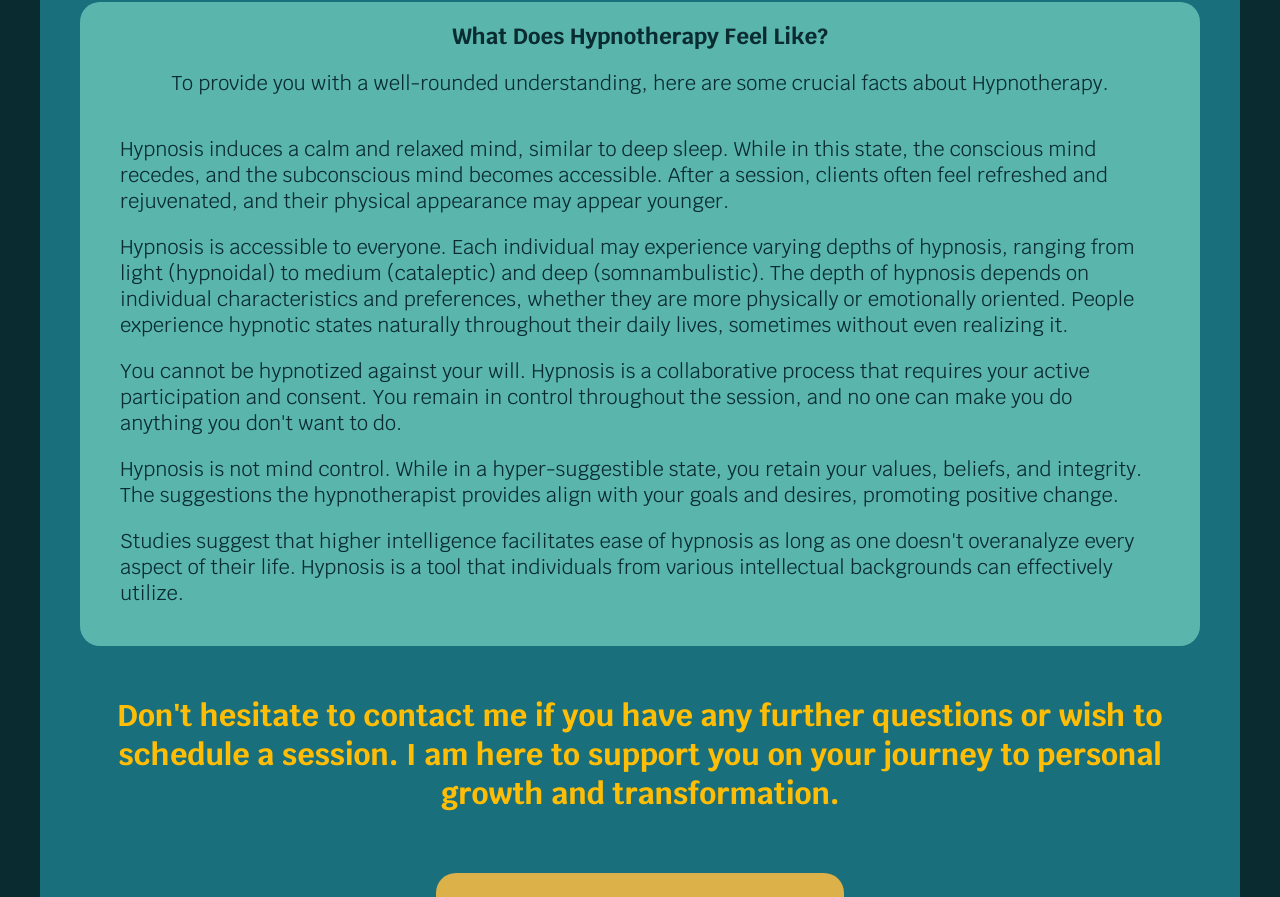
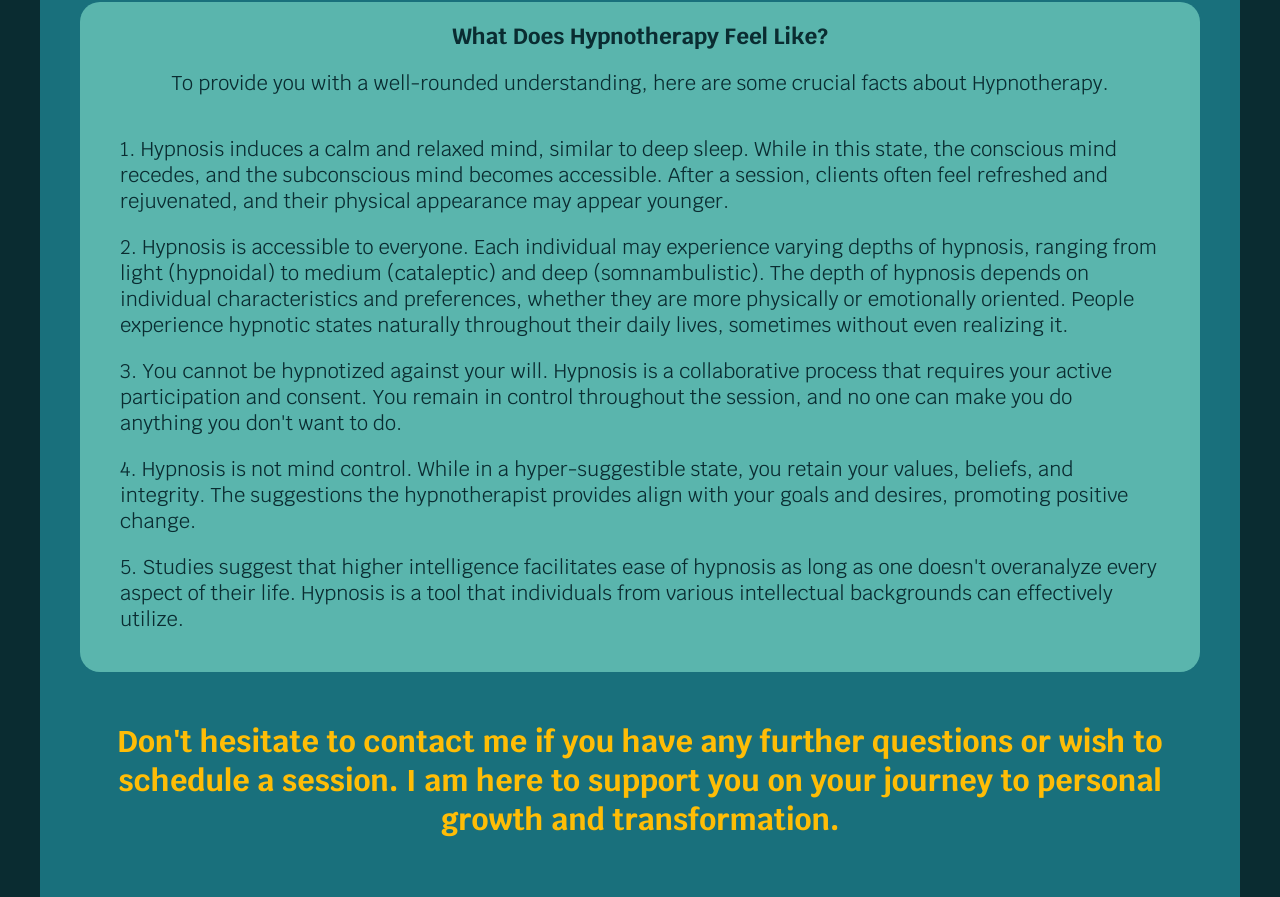
Before and after one commit to benzinow/pos-out-v3, a React (Create React App) app: page /faq in a window 1280 px wide. Shown: the part 3276-4173 px from the top of the page. Built offline with nearby package versions, Linux system fonts and the light colour scheme; a web font is replaced by a local one.

Commit message:
added bumbers to fact list

```diff
--- a/src/pages/Faq.js
+++ b/src/pages/Faq.js
@@ -325,36 +325,36 @@ export function FAQ() {
           </p>
           <ol>
             <li className="answer">
-              Hypnosis induces a calm and relaxed mind, similar to deep sleep.
-              While in this state, the conscious mind recedes, and the
+              1. Hypnosis induces a calm and relaxed mind, similar to deep
+              sleep. While in this state, the conscious mind recedes, and the
               subconscious mind becomes accessible. After a session, clients
               often feel refreshed and rejuvenated, and their physical
               appearance may appear younger.
             </li>
             <li className="answer">
-              Hypnosis is accessible to everyone. Each individual may experience
-              varying depths of hypnosis, ranging from light (hypnoidal) to
-              medium (cataleptic) and deep (somnambulistic). The depth of
-              hypnosis depends on individual characteristics and preferences,
-              whether they are more physically or emotionally oriented. People
-              experience hypnotic states naturally throughout their daily lives,
-              sometimes without even realizing it.
+              2. Hypnosis is accessible to everyone. Each individual may
+              experience varying depths of hypnosis, ranging from light
+              (hypnoidal) to medium (cataleptic) and deep (somnambulistic). The
+              depth of hypnosis depends on individual characteristics and
+              preferences, whether they are more physically or emotionally
+              oriented. People experience hypnotic states naturally throughout
+              their daily lives, sometimes without even realizing it.
             </li>
             <li className="answer">
               {" "}
-              You cannot be hypnotized against your will. Hypnosis is a
+              3. You cannot be hypnotized against your will. Hypnosis is a
               collaborative process that requires your active participation and
               consent. You remain in control throughout the session, and no one
               can make you do anything you don't want to do.
             </li>
             <li className="answer">
-              Hypnosis is not mind control. While in a hyper-suggestible state,
-              you retain your values, beliefs, and integrity. The suggestions
-              the hypnotherapist provides align with your goals and desires,
-              promoting positive change.
+              4. Hypnosis is not mind control. While in a hyper-suggestible
+              state, you retain your values, beliefs, and integrity. The
+              suggestions the hypnotherapist provides align with your goals and
+              desires, promoting positive change.
             </li>
             <li className="answer">
-              Studies suggest that higher intelligence facilitates ease of
+              5. Studies suggest that higher intelligence facilitates ease of
               hypnosis as long as one doesn't overanalyze every aspect of their
               life. Hypnosis is a tool that individuals from various
               intellectual backgrounds can effectively utilize.
```
